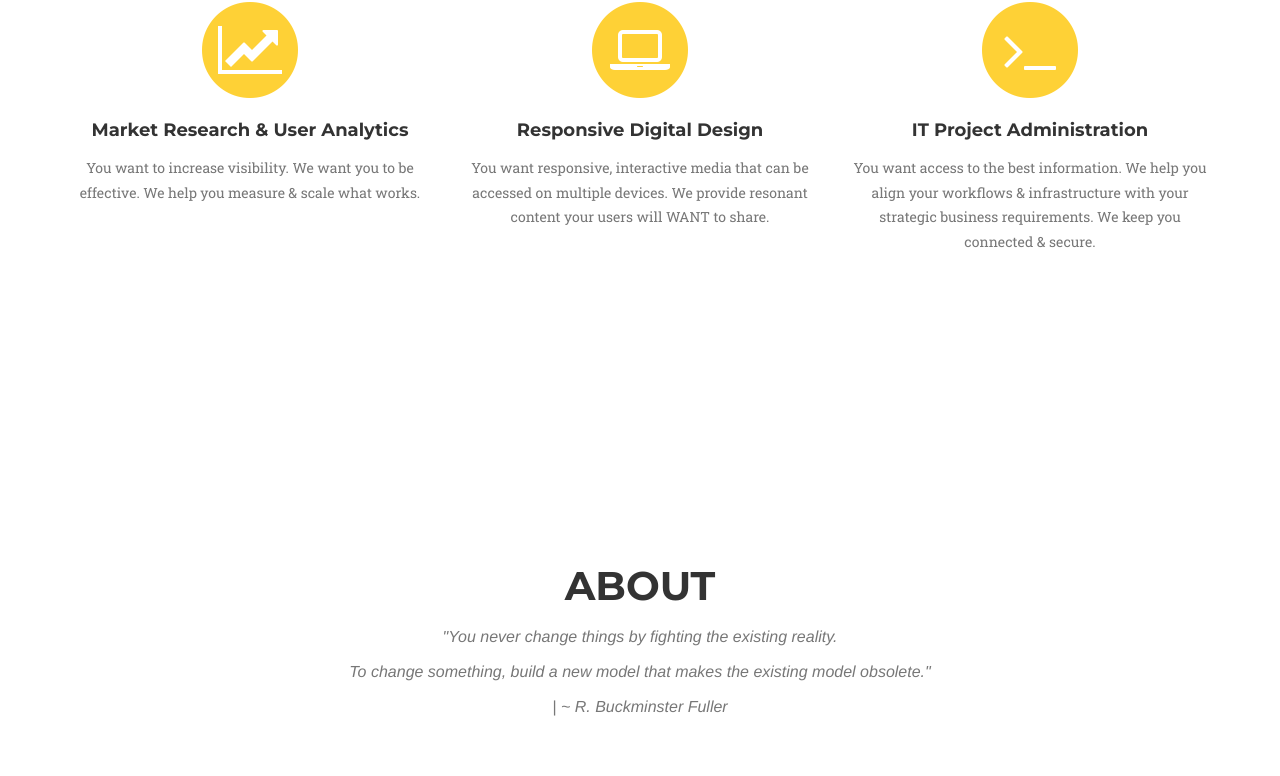
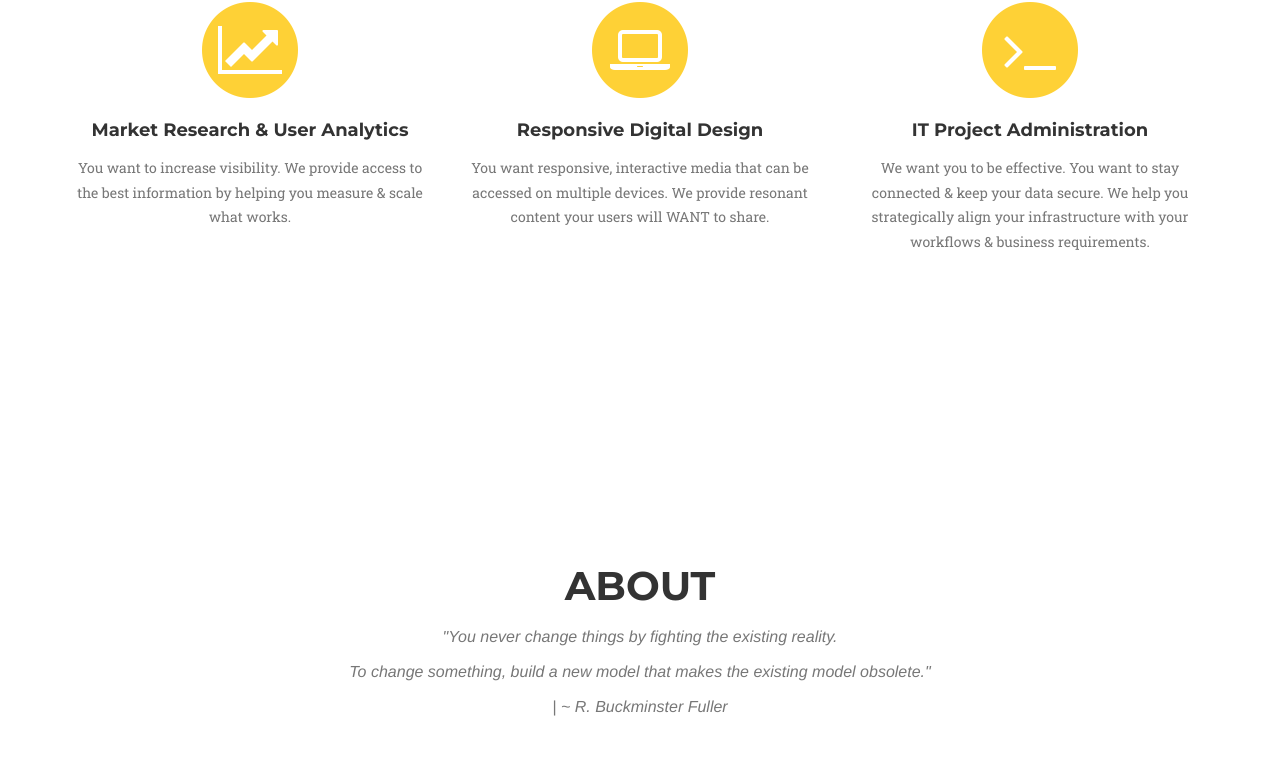
Before and after one commit to lesliemo/bootstrap_agency.github.io, a website: page index.html in a window 1280 px wide. Shown: the part 930-1706 px from the top of the page. Drawn offline with nearby package versions, Linux system fonts and the light colour scheme; a web font is replaced by a local one.

Commit message:
Update index.html

```diff
--- a/index.html
+++ b/index.html
@@ -102,7 +102,7 @@
                         <i class="fa fa-users fa-stack-.5x fa-inverse"></i>
                     </span>
                     <h4 class="service-heading">Market Research & User Analytics</h4>
-                    <p class="text-muted">You want to increase visibility. We want you to be effective. We help you measure & scale what works. </p>
+                    <p class="text-muted">You want to increase visibility. We provide access to the best information by helping you measure & scale what works. </p>
                 </div>
                 <div class="col-md-4">
                     <span class="fa-stack fa-4x">
@@ -118,7 +118,7 @@
                         <i class="fa fa-terminal fa-stack-1x fa-inverse"></i>
                     </span>
                     <h4 class="service-heading">IT Project Administration</h4>
-                    <p class="text-muted">You want access to the best information. We help you align your workflows & infrastructure with your strategic business requirements. We keep you connected & secure. </p>
+                    <p class="text-muted">We want you to be effective. You want to stay connected & keep your data secure. We help you strategically align your infrastructure with your workflows & business requirements. </p>
                 </div>
             </div>
         </div>
```
